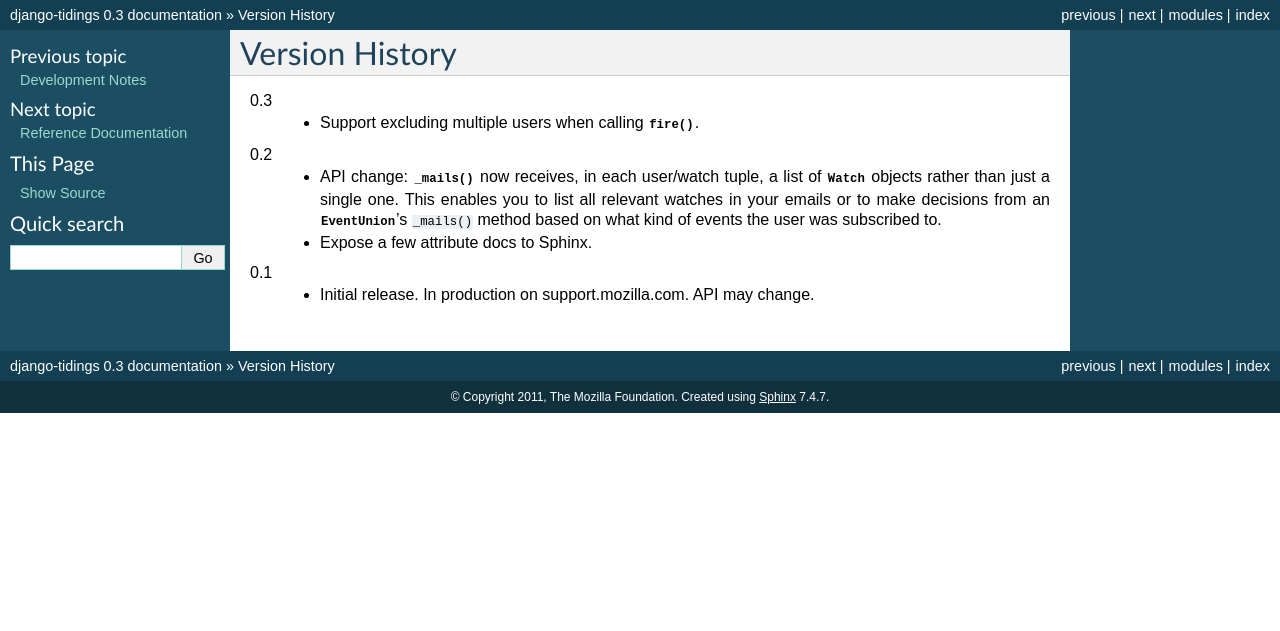
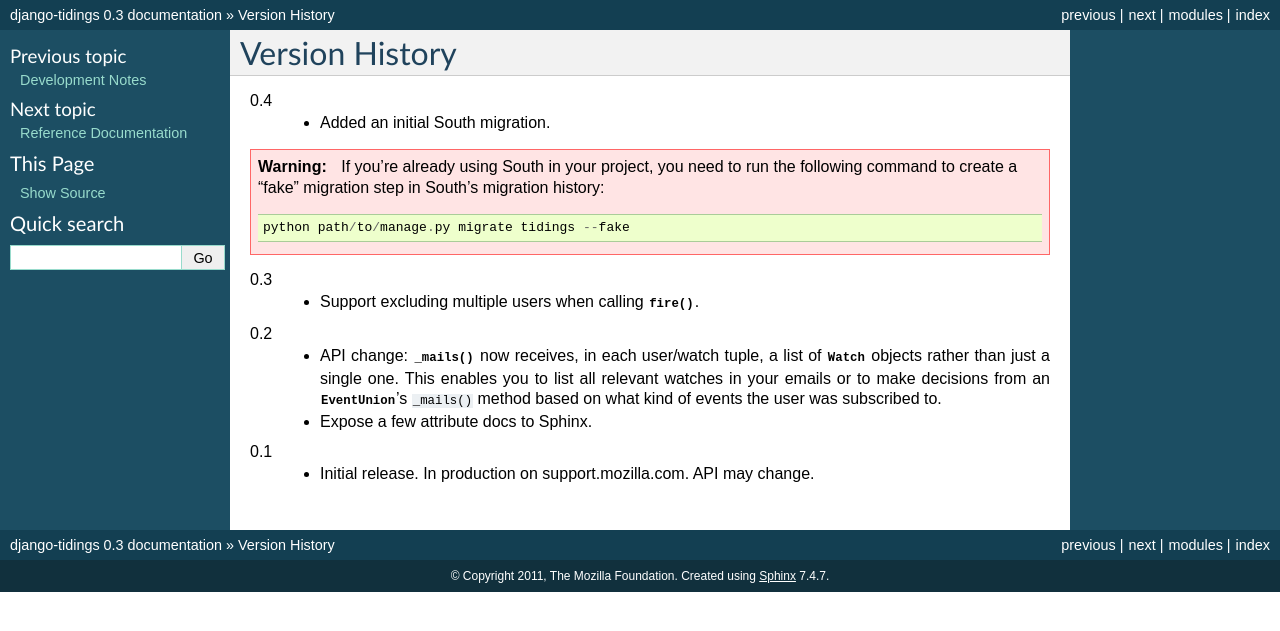
Before and after one commit to mozilla/django-tidings, a Sphinx documentation site: the page built from docs/changes.rst, in a window 1280 px wide. Shown: the top 631 px of the page. Built offline with Sphinx 7.4.7, drawn with Linux system fonts in a browser that asks for light colours.

Commit message:
Added note about South to changelog.

```diff
--- a/docs/changes.rst
+++ b/docs/changes.rst
@@ -1,5 +1,15 @@
 Version History
 ===============
+
+0.4
+  * Added an initial South migration.
+
+.. warning::
+
+  If you're already using South in your project, you need to run the following
+  command to create a "fake" migration step in South's migration history::
+
+      python path/to/manage.py migrate tidings --fake
 
 0.3
   * Support excluding multiple users when calling
```
